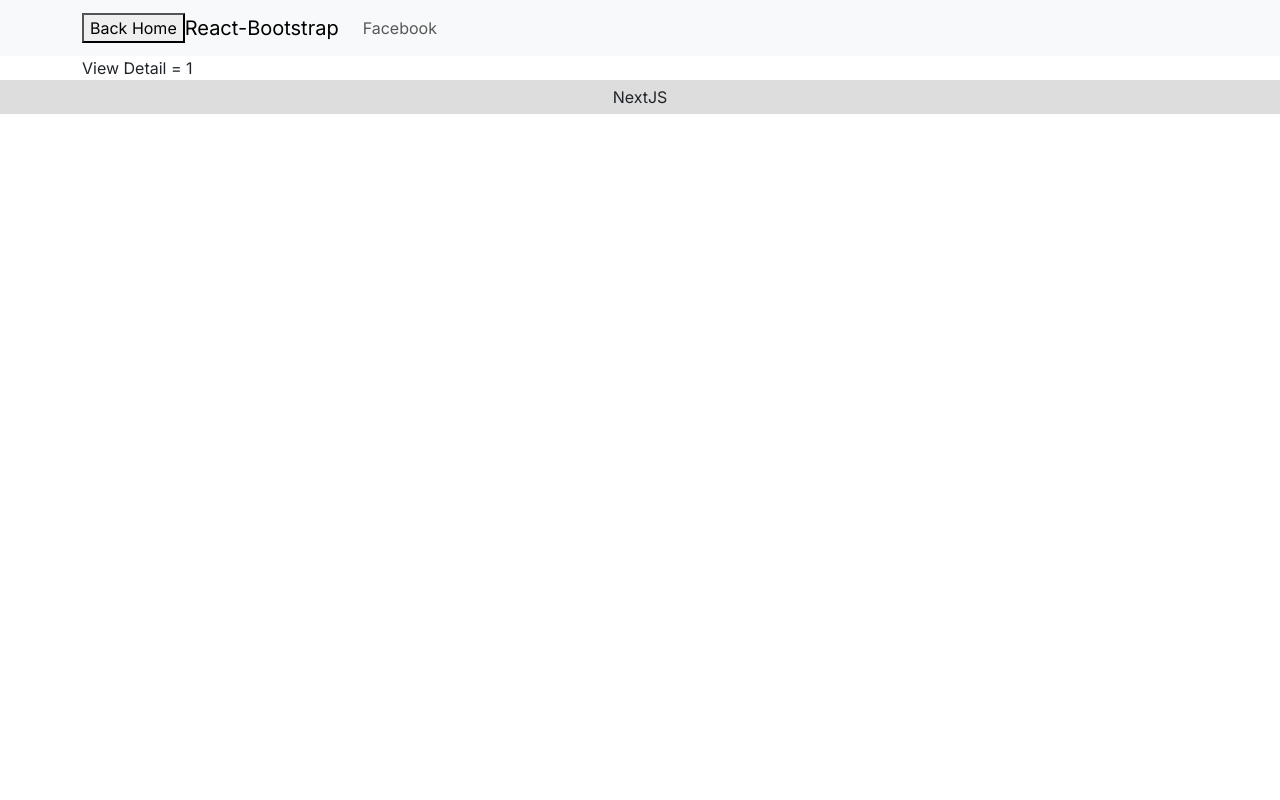
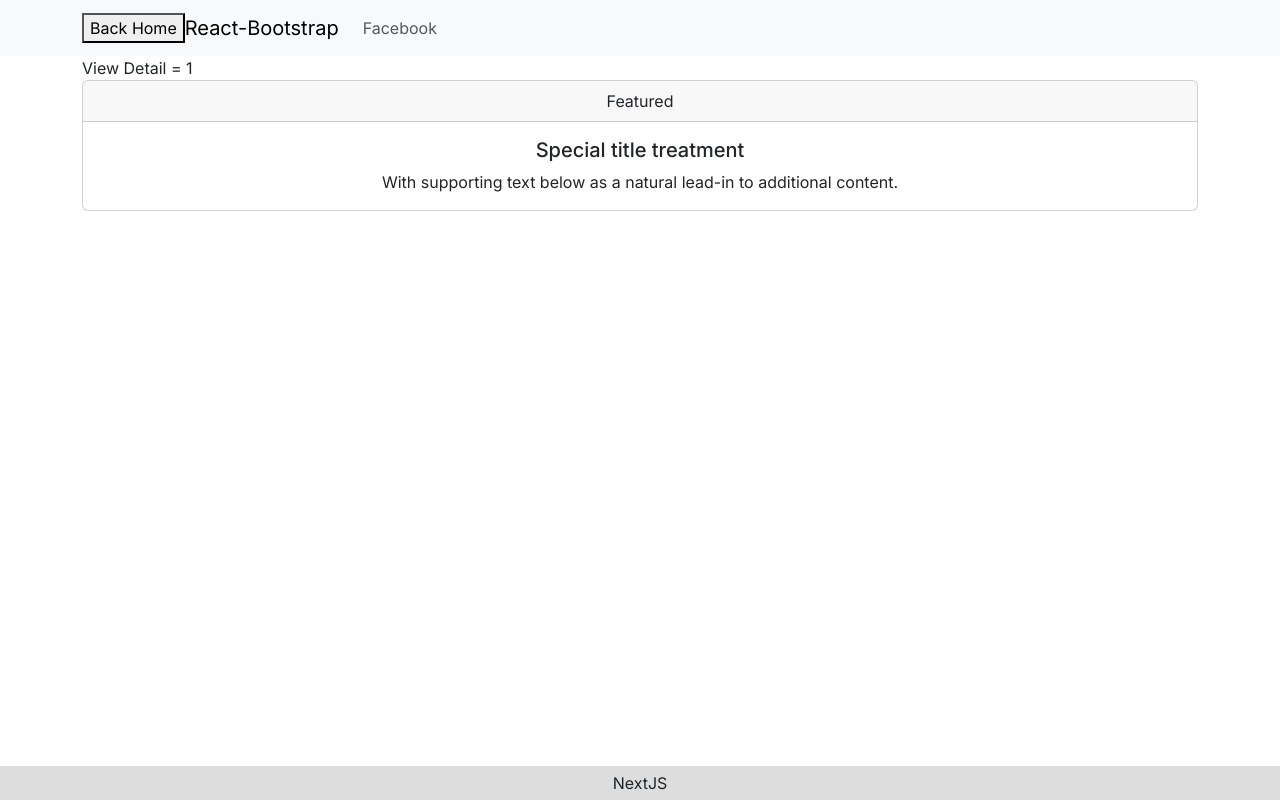
Before and after one commit to NguyenPhucTrong/NextJS, a Next.js app: page /facebook/1 in a window 1280 px wide. Built offline with nearby package versions, Linux system fonts and the light colour scheme.

Commit message:
Design Page view detail

```diff
--- a/src/app/components/app.header.tsx
+++ b/src/app/components/app.header.tsx
@@ -4,7 +4,6 @@ import { useRouter } from "next/navigation";
 import Nav from "react-bootstrap/Nav";
 import Link from "next/link";
 import Navbar from "react-bootstrap/Navbar";
-import NavDropdown from "react-bootstrap/NavDropdown";
 import Container from "react-bootstrap/Container";
 
 const AppHeader = () => {
--- a/src/app/components/app.table.tsx
+++ b/src/app/components/app.table.tsx
@@ -25,7 +25,7 @@ const AppTable = (props: Iprops) => {
 
   return (
     <div>
-      <Container>
+      <Container style={{ minHeight: "calc(100vh-106px)" }}>
         <Row>
           <Col>
             <div
--- a/src/app/facebook/[id]/page.tsx
+++ b/src/app/facebook/[id]/page.tsx
@@ -3,15 +3,29 @@
 import Container from "react-bootstrap/Container";
 import Row from "react-bootstrap/Row";
 import Col from "react-bootstrap/Col";
+import Button from "react-bootstrap/Button";
+import Card from "react-bootstrap/Card";
 
 const ViewDetailBlog = ({ params }: { params: { id: string } }) => {
   console.log("check:", params);
   return (
     <div>
-      <Container>
+      <Container style={{ minHeight: "calc(100vh-106px)" }}>
         <Row>
           <Col>
             <div>View Detail = {params.id}</div>
+            <div>
+              <Card className="text-center">
+                <Card.Header>Featured</Card.Header>
+                <Card.Body>
+                  <Card.Title>Special title treatment</Card.Title>
+                  <Card.Text>
+                    With supporting text below as a natural lead-in to
+                    additional content.
+                  </Card.Text>
+                </Card.Body>
+              </Card>
+            </div>
           </Col>
         </Row>
       </Container>
--- a/src/app/layout.tsx
+++ b/src/app/layout.tsx
@@ -21,11 +21,13 @@ export default function RootLayout({
 }) {
   return (
     <html lang="en">
-      <body className={inter.className}>
+      <body className={inter.className} style={{ height: "100" }}>
         <AppHeader />
         {/* <Container>{children}</Container> */}
         {children}
-        <AppFooter />
+        <div style={{ bottom: "0", position: "absolute", width: "100%" }}>
+          <AppFooter />
+        </div>
         <ToastContainer />
       </body>
     </html>
```
